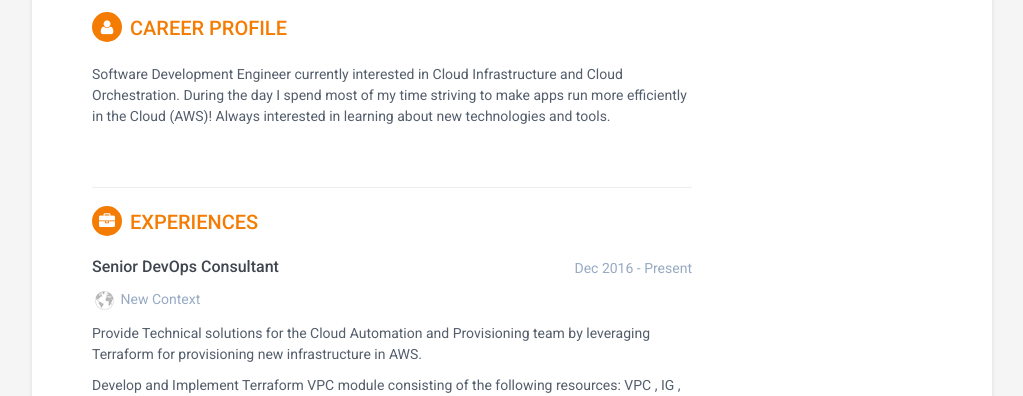
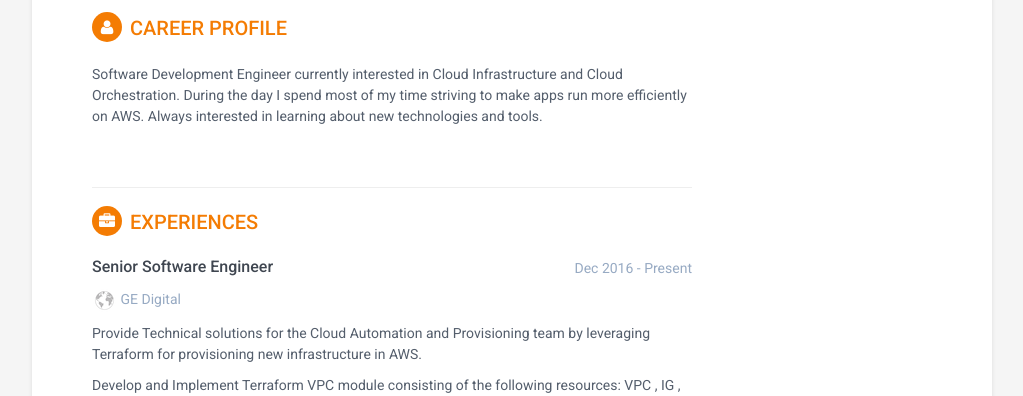
Before and after one commit to ivanfan12345/cv, a Jekyll site: the page built from index.html, in a window 1280 px wide and 900 px high. Shown: the part 176-572 px from the top of the window, without its empty margins (128-1151 px from the left). Built offline with Jekyll 4.4.1, drawn with Linux system fonts in a browser that asks for light colours.

Commit message:
update about me and title.

```diff
--- a/_includes/career-profile.html
+++ b/_includes/career-profile.html
@@ -1,6 +1,6 @@
 <section class="section summary-section">
 <h2 class="section-title"><i class="fa fa-user"></i>Career Profile</h2>
 <div class="summary">
-    <p>Software Development Engineer currently interested in Cloud Infrastructure and Cloud Orchestration. During the day I spend most of my time striving to make apps run more efficiently in the Cloud (AWS)! Always interested in learning about new technologies and tools.</p>
+    <p>Software Development Engineer currently interested in Cloud Infrastructure and Cloud Orchestration. During the day I spend most of my time striving to make apps run more efficiently on AWS. Always interested in learning about new technologies and tools.</p>
 </div><!--//summary-->
 </section><!--//section-->
--- a/_includes/experience.html
+++ b/_includes/experience.html
@@ -4,10 +4,10 @@
                 <div class="item">
                     <div class="meta">
                         <div class="upper-row">
-                            <h3 class="job-title">Senior DevOps Consultant</h3>
+                            <h3 class="job-title">Senior Software Engineer</h3>
                             <div class="time">Dec 2016 - Present</div>
                         </div><!--//upper-row-->
-                        <div class="company"><img src="assets/images/Tiny_Earth.png" alt="GE Image"> New Context </div>
+                        <div class="company"><img src="assets/images/Tiny_Earth.png" alt="GE Image"> GE Digital </div>
                     </div><!--//meta-->
                     <div class="details">
                         <p>Provide Technical solutions for the Cloud Automation and Provisioning team by leveraging Terraform for provisioning new infrastructure in AWS.</p>
```
